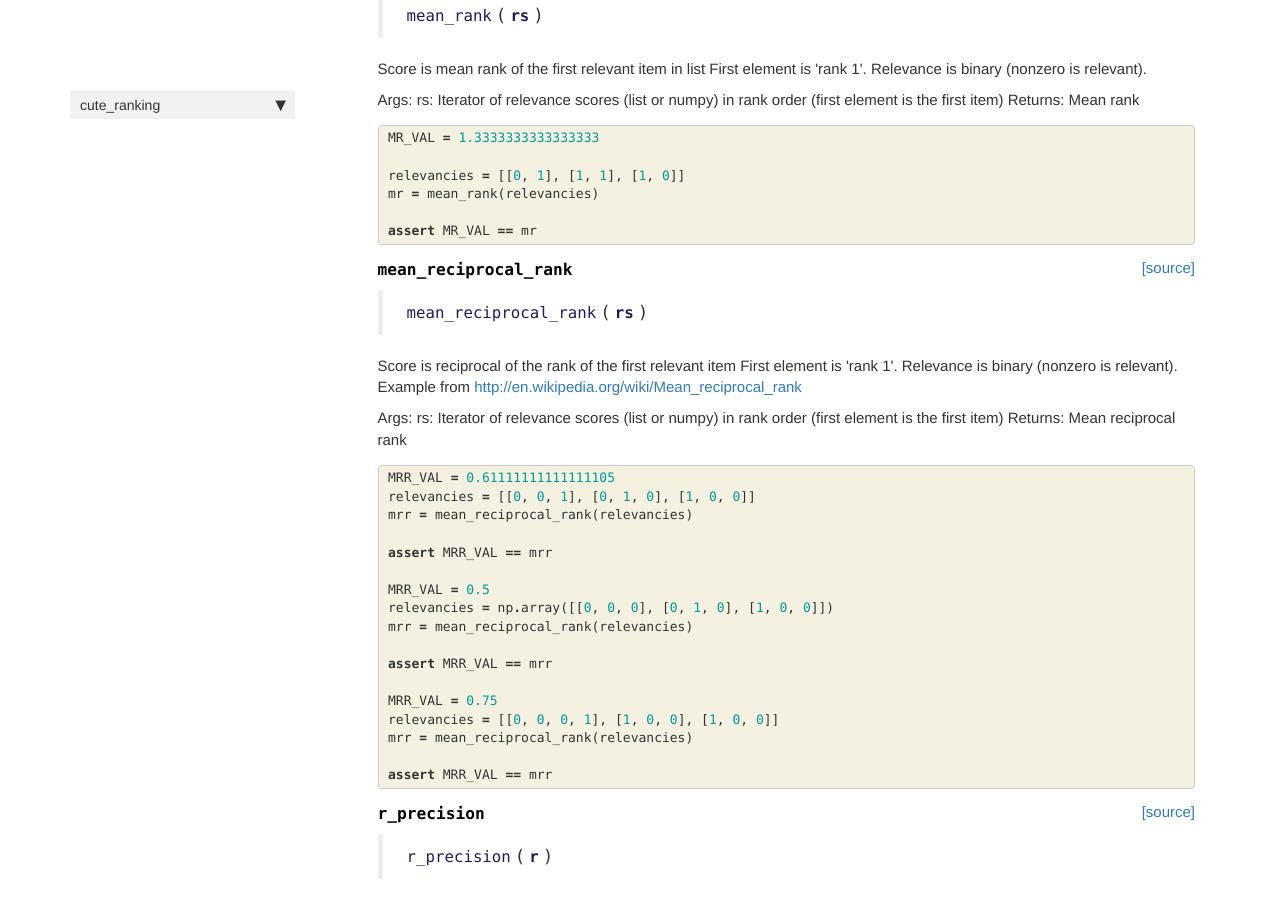
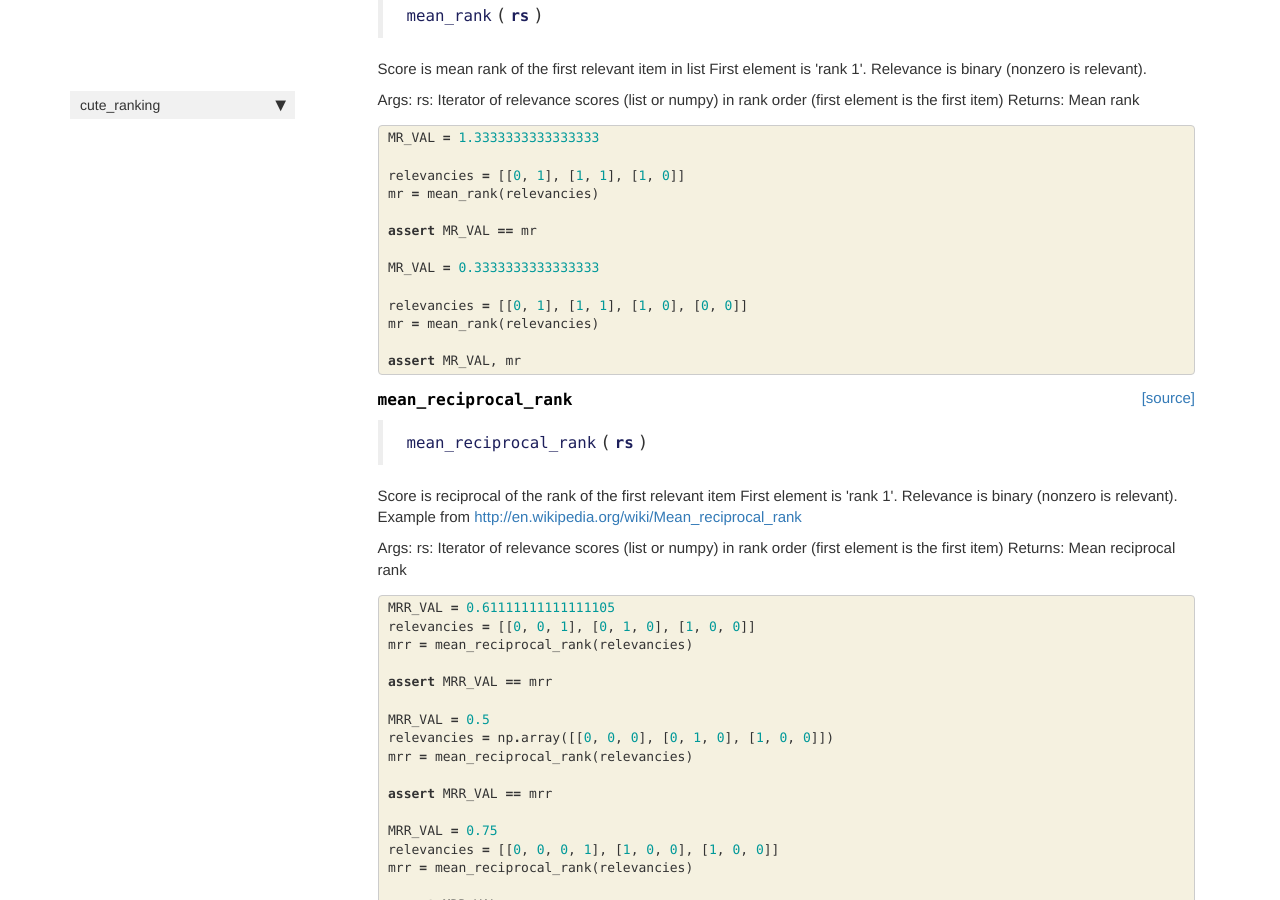
Before and after one commit to ncoop57/cute_ranking, a Jekyll site: the page built from docs/core.html, in a window 1280 px wide and 900 px high, scrolled down 1231 px. Built offline with Jekyll 4.4.1, drawn with Linux system fonts in a browser that asks for light colours; nearby versions of some CDN libraries; comment, search, counter and statistics services are not loaded.

Commit message:
Update lib and docs

```diff
--- a/docs/core.html
+++ b/docs/core.html
@@ -167,6 +167,13 @@ Returns:
 <span class="n">mr</span> <span class="o">=</span> <span class="n">mean_rank</span><span class="p">(</span><span class="n">relevancies</span><span class="p">)</span>
 
 <span class="k">assert</span> <span class="n">MR_VAL</span> <span class="o">==</span> <span class="n">mr</span>
+
+<span class="n">MR_VAL</span> <span class="o">=</span> <span class="mf">0.3333333333333333</span>
+
+<span class="n">relevancies</span> <span class="o">=</span> <span class="p">[[</span><span class="mi">0</span><span class="p">,</span> <span class="mi">1</span><span class="p">],</span> <span class="p">[</span><span class="mi">1</span><span class="p">,</span> <span class="mi">1</span><span class="p">],</span> <span class="p">[</span><span class="mi">1</span><span class="p">,</span> <span class="mi">0</span><span class="p">],</span> <span class="p">[</span><span class="mi">0</span><span class="p">,</span> <span class="mi">0</span><span class="p">]]</span>
+<span class="n">mr</span> <span class="o">=</span> <span class="n">mean_rank</span><span class="p">(</span><span class="n">relevancies</span><span class="p">)</span>
+
+<span class="k">assert</span> <span class="n">MR_VAL</span><span class="p">,</span> <span class="n">mr</span>
 </pre></div>
 
     </div>
@@ -187,7 +194,7 @@ Returns:
 
 
 <div class="output_markdown rendered_html output_subarea ">
-<h4 id="mean_reciprocal_rank" class="doc_header"><code>mean_reciprocal_rank</code><a href="https://github.com/ncoop57/cute_ranking/tree/main/cute_ranking/core.py#L44" class="source_link" style="float:right">[source]</a></h4><blockquote><p><code>mean_reciprocal_rank</code>(<strong><code>rs</code></strong>)</p>
+<h4 id="mean_reciprocal_rank" class="doc_header"><code>mean_reciprocal_rank</code><a href="https://github.com/ncoop57/cute_ranking/tree/main/cute_ranking/core.py#L50" class="source_link" style="float:right">[source]</a></h4><blockquote><p><code>mean_reciprocal_rank</code>(<strong><code>rs</code></strong>)</p>
 </blockquote>
 <p>Score is reciprocal of the rank of the first relevant item
 First element is 'rank 1'.  Relevance is binary (nonzero is relevant).
@@ -259,7 +266,7 @@ Returns:
 
 
 <div class="output_markdown rendered_html output_subarea ">
-<h4 id="r_precision" class="doc_header"><code>r_precision</code><a href="https://github.com/ncoop57/cute_ranking/tree/main/cute_ranking/core.py#L59" class="source_link" style="float:right">[source]</a></h4><blockquote><p><code>r_precision</code>(<strong><code>r</code></strong>)</p>
+<h4 id="r_precision" class="doc_header"><code>r_precision</code><a href="https://github.com/ncoop57/cute_ranking/tree/main/cute_ranking/core.py#L65" class="source_link" style="float:right">[source]</a></h4><blockquote><p><code>r_precision</code>(<strong><code>r</code></strong>)</p>
 </blockquote>
 <p>Score is precision after all relevant documents have been retrieved
 Relevance is binary (nonzero is relevant).</p>
@@ -330,7 +337,7 @@ Returns:
 
 
 <div class="output_markdown rendered_html output_subarea ">
-<h4 id="precision_at_k" class="doc_header"><code>precision_at_k</code><a href="https://github.com/ncoop57/cute_ranking/tree/main/cute_ranking/core.py#L76" class="source_link" style="float:right">[source]</a></h4><blockquote><p><code>precision_at_k</code>(<strong><code>r</code></strong>, <strong><code>k</code></strong>)</p>
+<h4 id="precision_at_k" class="doc_header"><code>precision_at_k</code><a href="https://github.com/ncoop57/cute_ranking/tree/main/cute_ranking/core.py#L82" class="source_link" style="float:right">[source]</a></h4><blockquote><p><code>precision_at_k</code>(<strong><code>r</code></strong>, <strong><code>k</code></strong>)</p>
 </blockquote>
 <p>Score is precision @ k
 Relevance is binary (nonzero is relevant).</p>
@@ -422,7 +429,7 @@ Raises:
 
 
 <div class="output_markdown rendered_html output_subarea ">
-<h4 id="average_precision" class="doc_header"><code>average_precision</code><a href="https://github.com/ncoop57/cute_ranking/tree/main/cute_ranking/core.py#L95" class="source_link" style="float:right">[source]</a></h4><blockquote><p><code>average_precision</code>(<strong><code>r</code></strong>)</p>
+<h4 id="average_precision" class="doc_header"><code>average_precision</code><a href="https://github.com/ncoop57/cute_ranking/tree/main/cute_ranking/core.py#L101" class="source_link" style="float:right">[source]</a></h4><blockquote><p><code>average_precision</code>(<strong><code>r</code></strong>)</p>
 </blockquote>
 <p>Score is average precision (area under PR curve)
 Relevance is binary (nonzero is relevant).</p>
@@ -483,7 +490,7 @@ Returns:
 
 
 <div class="output_markdown rendered_html output_subarea ">
-<h4 id="mean_average_precision" class="doc_header"><code>mean_average_precision</code><a href="https://github.com/ncoop57/cute_ranking/tree/main/cute_ranking/core.py#L112" class="source_link" style="float:right">[source]</a></h4><blockquote><p><code>mean_average_precision</code>(<strong><code>rs</code></strong>)</p>
+<h4 id="mean_average_precision" class="doc_header"><code>mean_average_precision</code><a href="https://github.com/ncoop57/cute_ranking/tree/main/cute_ranking/core.py#L118" class="source_link" style="float:right">[source]</a></h4><blockquote><p><code>mean_average_precision</code>(<strong><code>rs</code></strong>)</p>
 </blockquote>
 <p>Score is mean average precision
 Relevance is binary (nonzero is relevant).</p>
@@ -550,7 +557,7 @@ Returns:
 
 
 <div class="output_markdown rendered_html output_subarea ">
-<h4 id="dcg_at_k" class="doc_header"><code>dcg_at_k</code><a href="https://github.com/ncoop57/cute_ranking/tree/main/cute_ranking/core.py#L126" class="source_link" style="float:right">[source]</a></h4><blockquote><p><code>dcg_at_k</code>(<strong><code>r</code></strong>, <strong><code>k</code></strong>, <strong><code>method</code></strong>=<em><code>0</code></em>)</p>
+<h4 id="dcg_at_k" class="doc_header"><code>dcg_at_k</code><a href="https://github.com/ncoop57/cute_ranking/tree/main/cute_ranking/core.py#L132" class="source_link" style="float:right">[source]</a></h4><blockquote><p><code>dcg_at_k</code>(<strong><code>r</code></strong>, <strong><code>k</code></strong>, <strong><code>method</code></strong>=<em><code>0</code></em>)</p>
 </blockquote>
 <p>Score is discounted cumulative gain (dcg)
 Relevance is positive real values.  Can use binary
@@ -646,7 +653,7 @@ Returns:
 
 
 <div class="output_markdown rendered_html output_subarea ">
-<h4 id="ndcg_at_k" class="doc_header"><code>ndcg_at_k</code><a href="https://github.com/ncoop57/cute_ranking/tree/main/cute_ranking/core.py#L153" class="source_link" style="float:right">[source]</a></h4><blockquote><p><code>ndcg_at_k</code>(<strong><code>r</code></strong>, <strong><code>k</code></strong>, <strong><code>method</code></strong>=<em><code>0</code></em>)</p>
+<h4 id="ndcg_at_k" class="doc_header"><code>ndcg_at_k</code><a href="https://github.com/ncoop57/cute_ranking/tree/main/cute_ranking/core.py#L159" class="source_link" style="float:right">[source]</a></h4><blockquote><p><code>ndcg_at_k</code>(<strong><code>r</code></strong>, <strong><code>k</code></strong>, <strong><code>method</code></strong>=<em><code>0</code></em>)</p>
 </blockquote>
 <p>Score is normalized discounted cumulative gain (ndcg)
 Relevance is positive real values.  Can use binary
```
Also changed, not shown: cute_ranking/core.py (+8 -2 lines).
